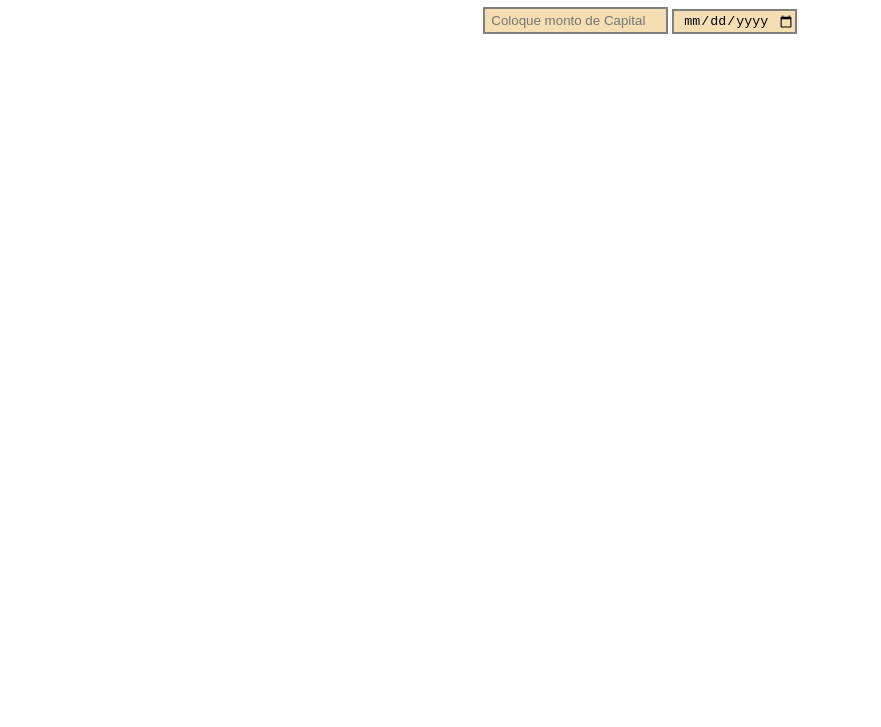
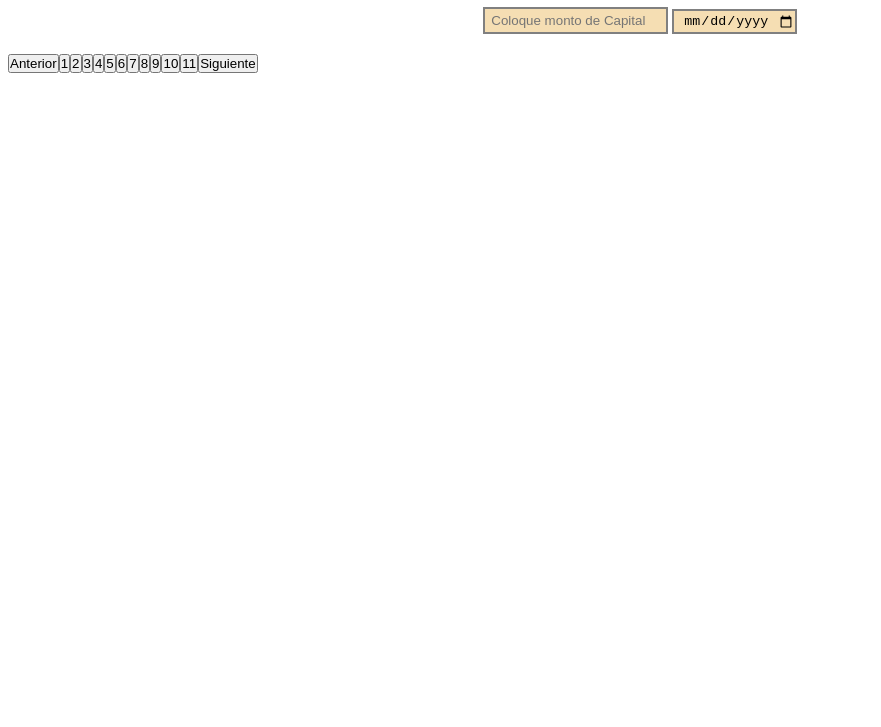
Before and after one commit to illich570/Dynamic-Table-JS, a plain HTML site: page index.html in a window 1280 px wide. Shown: the part 73-800 px from the top of the page, without its empty margins (0-881 px from the left). Drawn offline with Linux system fonts and the light colour scheme.

Commit message:
Create pagination buttons & js element select

```diff
--- a/css/main.css
+++ b/css/main.css
@@ -37,3 +37,12 @@ thead{
 #div-tables > table{
     margin-bottom: 10px;
 }
+
+#botones{
+display: flex;
+}
+
+.pagination{
+    display: flex;
+    padding: 0;
+}
--- a/index.html
+++ b/index.html
@@ -11,7 +11,7 @@
   <body>
       <h1>Proyeccion financiera HNG</h1>
         <form>
-          <div class="container">
+          <div id="test" class="container">
                   <input  id="inversion" type="number" step="0.01"  onblur="recalculo()" placeholder="Coloque monto de Capital">
                   <input id="fecha" type="date"  onblur="generarTabla()" placeholder="mete la fecha aqui guevon">
         </form>
@@ -20,6 +20,20 @@
       </div>
         <div id="div-tables">
         </div>
-
+        <div id="botones">
+        <button class="pagination" onclick="test('anterior')">Anterior</button>
+        <button class="pagination" onclick="test(1)">1</button>
+        <button class="pagination" onclick="test(2)">2</button>
+        <button class="pagination" onclick="test(3)">3</button>
+        <button class="pagination" onclick="test(4)">4</button>
+        <button class="pagination" onclick="test(5)">5</button>
+        <button class="pagination" onclick="test(6)">6</button>
+        <button class="pagination" onclick="test(7)">7</button>
+        <button class="pagination" onclick="test(8)">8</button>
+        <button class="pagination" onclick="test(9)">9</button>
+        <button class="pagination" onclick="test(10)">10</button>
+        <button class="pagination" onclick="test(11)">11</button>
+        <button class="pagination" onclick="test('siguiente')">Siguiente</button>
+        </div>
   </body>
 </html>
--- a/js/tables.js
+++ b/js/tables.js
@@ -2,13 +2,24 @@
 var fechasDate = [];
 var fechaString = [];
 var columnas = 5;
-var totalRows= 4;
+var totalRows= 11;
 var variablesControl = {
     ultima: 1,
     segunda: 2,
     primera: 3,
 };
 var first = true;
+
+function creacionDeSelect(){
+    let l = document.createElement('select');
+    let r = document.createElement('option');
+    r.value = 105;
+    l.appendChild(r);
+    let j = document.getElementById('container');
+    j.appendChild(l);
+}
+const test= (pam) => console.log(`hola soy ${pam}`);
+
 
 function generarTabla(){ //Funcion principal que se llama desde el HTML
     if(first == true){ //Verifica si es primera vez que se ejecuta
@@ -18,6 +29,7 @@ function generarTabla(){ //Funcion principal que se llama desde el HTML
     rellenarCeldasFechas();//Rellena las celdas de las fechas en todas las tablas
     rellenarTablas();// Rellena las celdas de calculos de todas las tablas
     first = false;
+    creacionDeSelect();
     }else{
         fechaString = [];
         fechasDate = [];
```
